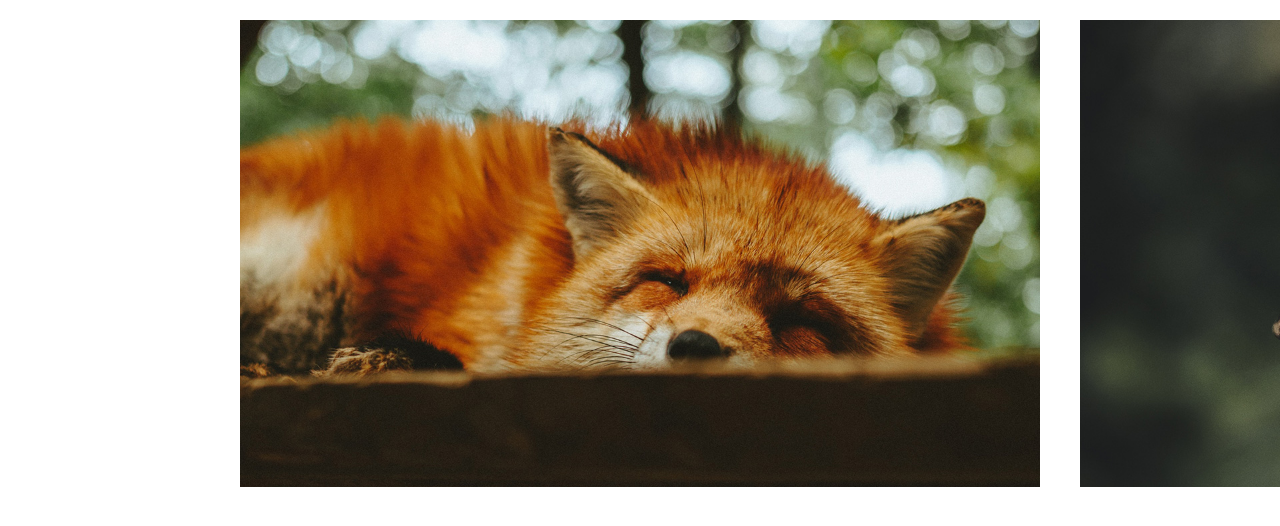
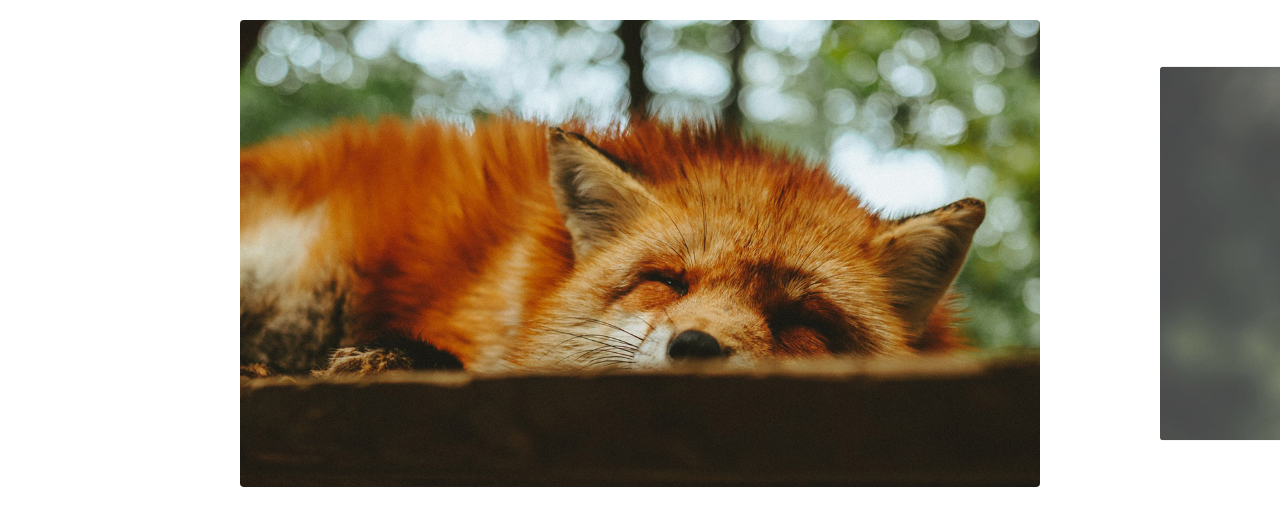
Before and after one commit to angelo2004-mateus/slide, a plain HTML site: page index.html in a window 1280 px wide. Drawn offline with Linux system fonts and the light colour scheme.

Commit message:
adjusts setting to resize and active class added

```diff
--- a/css/style.css
+++ b/css/style.css
@@ -22,10 +22,26 @@ img {
     display: flex;
 }
 
+.slide:hover {
+    will-change: transform;
+}
+
 
 .slide li {
     flex-shrink: 0;
     width: 80vw;
     max-width: 800px;
     margin: 20px;
+    overflow: hidden;
+    box-sizing: 0 2px 4px rgba(0, 0, 0, .4) ;
+    border-radius: 4px;
+    opacity: .8;
+    transform: scale(.8);
+    transition: .4s;
 }
+
+
+.slide li.active {
+    opacity: 1;
+    transform: scale(1);
+}
--- a/js/slide.js
+++ b/js/slide.js
@@ -1,8 +1,11 @@
+import debounce from './debounce.js';
+
 export default class Slide {
     constructor(slide, wrapper) {
          this.slide = document.querySelector(slide),
          this.wrapper = document.querySelector(wrapper)
          this.dist = { finalPosition: 0, startX: 0, movement: 0 }
+         this.activeClass = 'active';
     }
 
     transition(active) {
@@ -67,11 +70,6 @@ export default class Slide {
         this.wrapper.addEventListener("touchend", this.onEnd);
     }
 
-    bindEvents() {
-        this.onStart = this.onStart.bind(this);
-        this.onMove = this.onMove.bind(this);
-        this.onEnd = this.onEnd.bind(this)
-    }
 
     //slide config
 
@@ -104,22 +102,48 @@ export default class Slide {
         const activeSlide = this.slideArray[index];
         this.moveSlide(activeSlide.position);
         this.slideIndexNav(index);
-        this.dist.finalPosition = activeSlide.position
+        this.dist.finalPosition = activeSlide.position;
+        this.changeActiveClass();
+    }
+
+    changeActiveClass() {
+        this.slideArray.forEach(item => item.element.classList.remove(this.activeClass));
+        this.slideArray[this.index.active].element.classList.add(this.activeClass);
     }
 
     activePrevSlide() {
-        if(this.index.prev !== undefined) this.changeSlide(this.index.prev)
+        if(this.index.prev !== undefined) this.changeSlide(this.index.prev);
     }
 
     activeNextSlide() {
-        if(this.index.next !== undefined) this.changeSlide(this.index.next)
+        if(this.index.next !== undefined) this.changeSlide(this.index.next);
+    }
+
+    onResize() {
+        setTimeout(() => {
+            this.slidesConfig()
+        this.changeSlide(this.index.active)
+        },1000)
+
+    }
+
+    addResizeEvent() {
+        window.addEventListener('resize', this.onResize)
+    }
+
+    bindEvents() {
+        this.onStart = this.onStart.bind(this);
+        this.onMove = this.onMove.bind(this);
+        this.onEnd = this.onEnd.bind(this);
+        this.onResize = debounce(this.onResize.bind(this), 200);
     }
 
     init() {
         this.bindEvents();
         this.transition(true);
         this.addSlideEvents();
-        this.slidesConfig()
+        this.slidesConfig();
+        this.addResizeEvent();
         return this;
     }
 }
```
